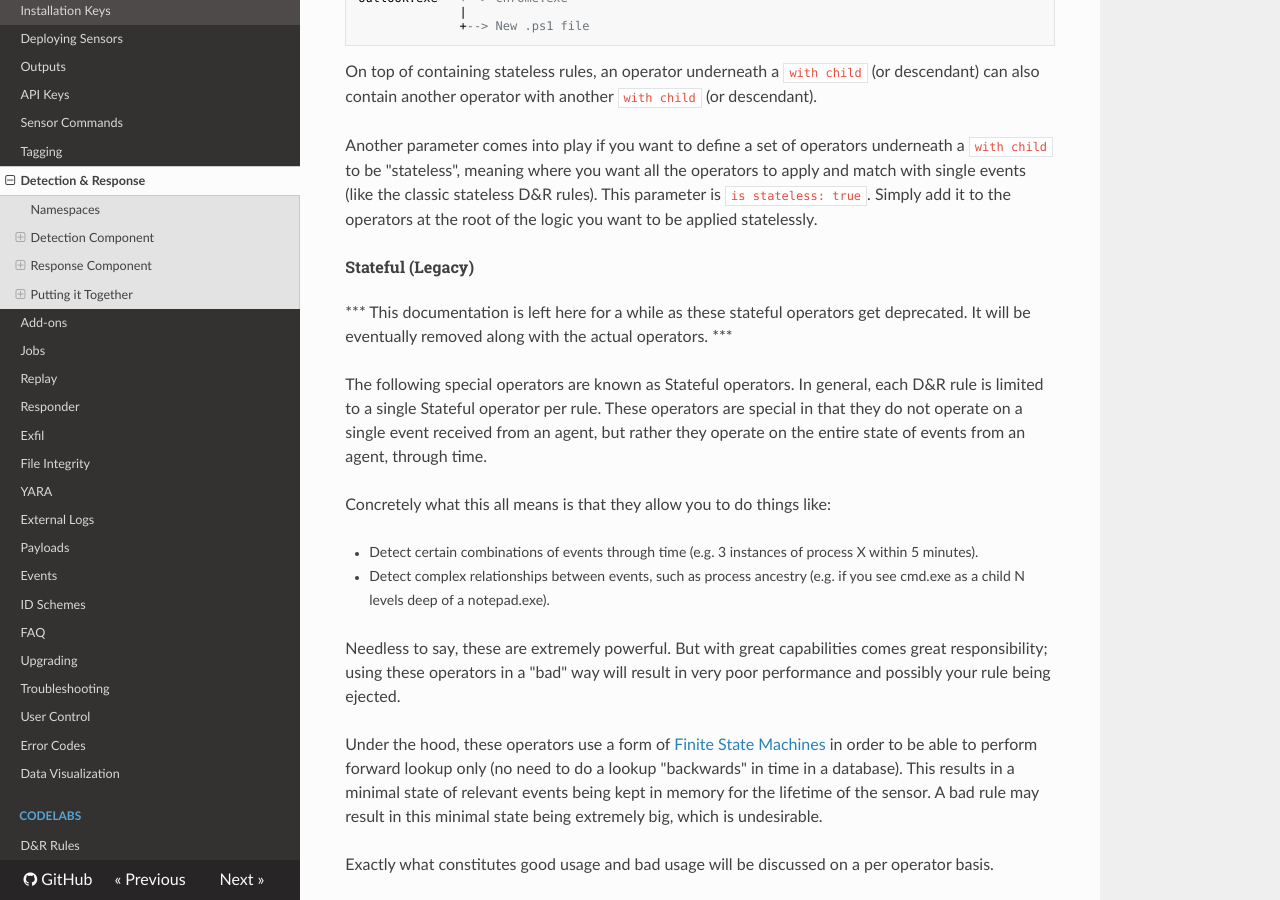
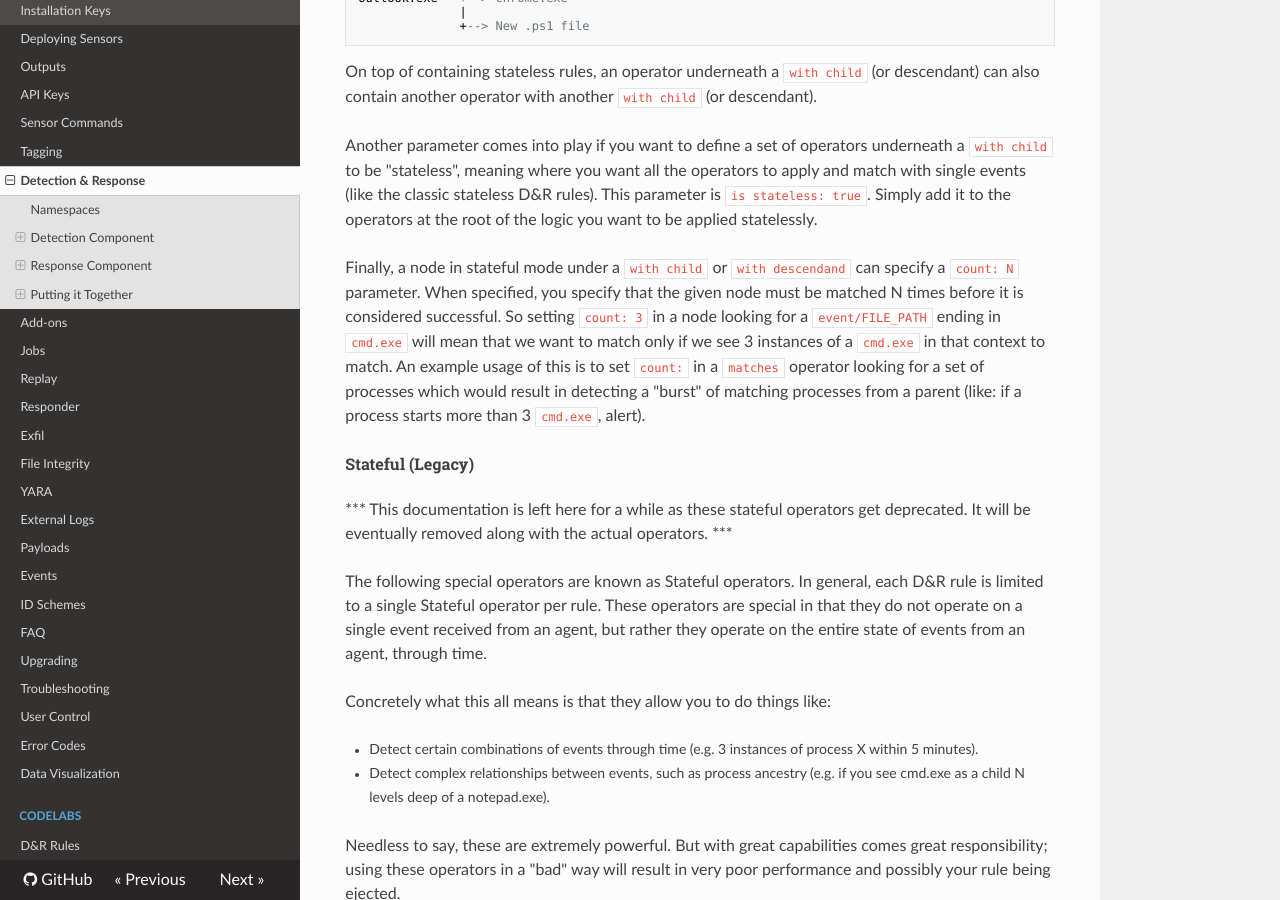
Before and after one commit to refractionPOINT/lce_doc, an MkDocs documentation site: the page built from docs/dr.md, in a window 1280 px wide and 900 px high, scrolled down 8853 px. Built offline with MkDocs 1.6.1, drawn with Linux system fonts in a browser that asks for light colours; nearby versions of some CDN libraries; old or Windows-style settings are respelled for this version of MkDocs.

Commit message:
Adding blurb around count.

```diff
--- a/docs/dr.md
+++ b/docs/dr.md
@@ -344,6 +344,11 @@ On top of containing stateless rules, an operator underneath a `with child` (or
 Another parameter comes into play if you want to define a set of operators underneath a `with child` to be "stateless", meaning where you want all the operators to apply
 and match with single events (like the classic stateless D&R rules). This parameter is `is stateless: true`. Simply add it to the operators at the root of the logic you
 want to be applied statelessly.
+
+Finally, a node in stateful mode under a `with child` or `with descendand` can specify a `count: N` parameter. When specified, you specify that the given node must be
+matched N times before it is considered successful. So setting `count: 3` in a node looking for a `event/FILE_PATH` ending in `cmd.exe` will mean that we want to match
+only if we see 3 instances of a `cmd.exe` in that context to match. An example usage of this is to set `count:` in a `matches` operator looking for a set of processes
+which would result in detecting a "burst" of matching processes from a parent (like: if a process starts more than 3 `cmd.exe`, alert).
 
 #### Stateful (Legacy)
 
```
